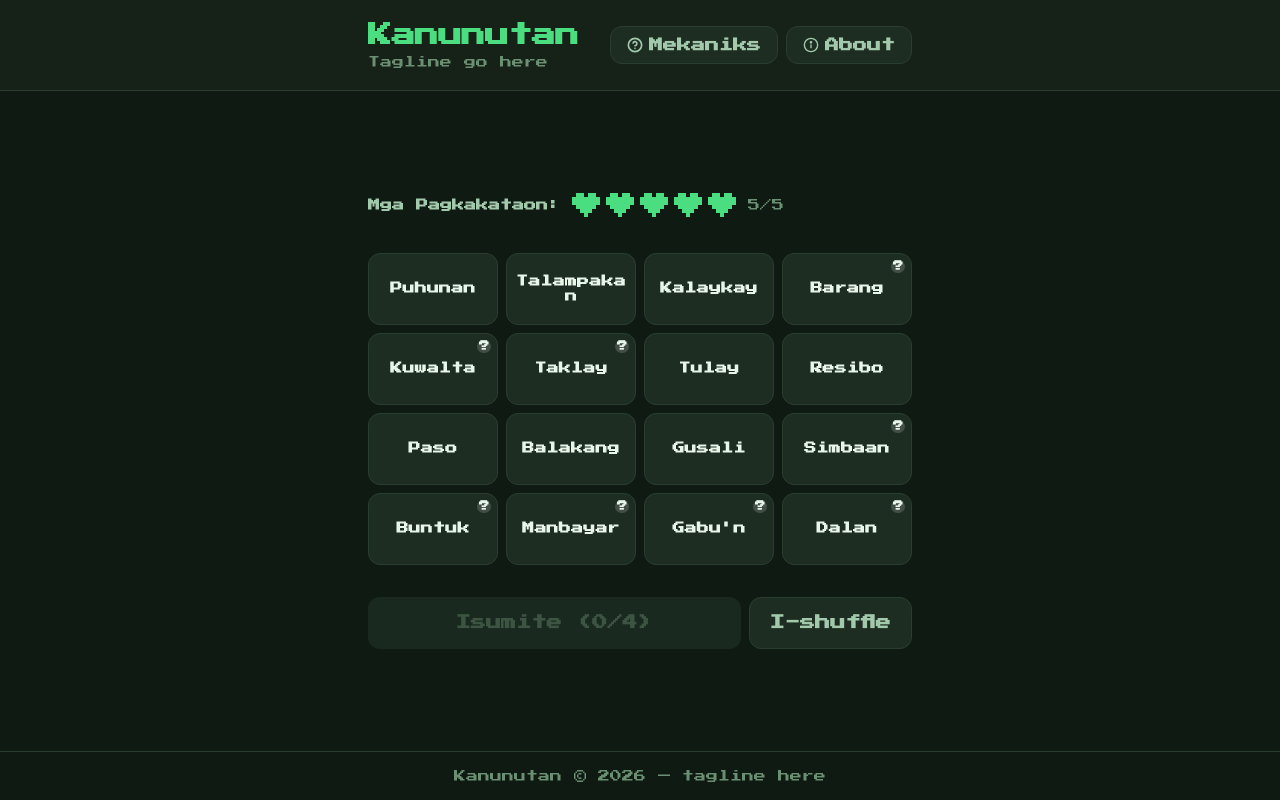
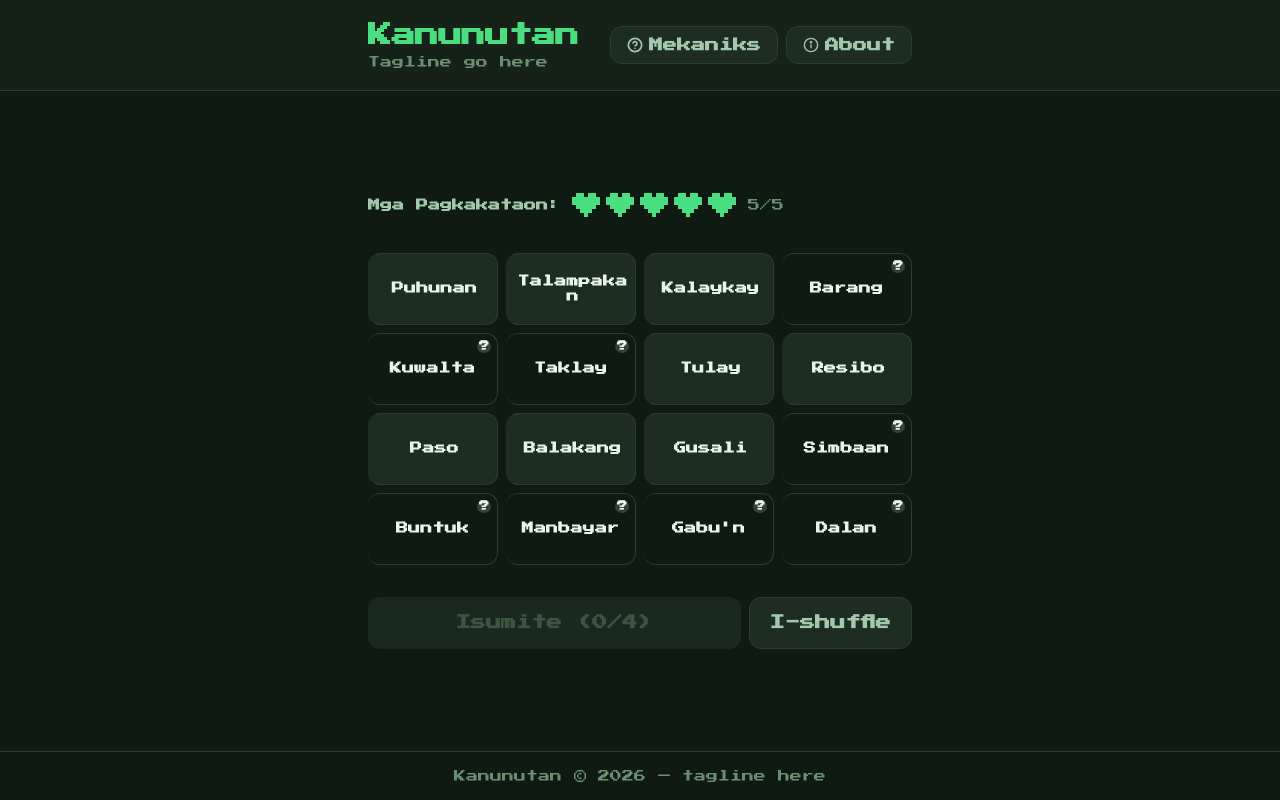
Before and after one commit to Lieralone/practice, a Next.js app: page / in a window 1280 px wide. Built offline with nearby package versions, Linux system fonts and the light colour scheme.

Commit message:
Enhance WordTile with language accents and hints
Added language-specific accent colors and hint text for Kapampangan and Pangasinense words.

```diff
--- a/components/word-tile.tsx
+++ b/components/word-tile.tsx
@@ -27,7 +27,31 @@ export default function WordTile({
   const [showHint, setShowHint] = useState(false);
   const hasHint =
     word.language === "kapampangan" || word.language === "pangasinense";
-  const hintText = word.translation ? word.translation : "Hint available";
+
+  const languageName =
+    word.language === "kapampangan"
+      ? "Kapampangan"
+      : word.language === "pangasinense"
+      ? "Pangasinense"
+      : "";
+
+  const languageAccentColor =
+    word.language === "kapampangan"
+      ? "var(--kapampangan-accent)"
+      : word.language === "pangasinense"
+      ? "var(--pangasinense-accent)"
+      : "transparent";
+
+  const languageAccentBackground =
+    word.language === "kapampangan"
+      ? "var(--kapampangan-accent-bg)"
+      : word.language === "pangasinense"
+      ? "var(--pangasinense-accent-bg)"
+      : "var(--bg-tertiary)";
+
+  const hintText = word.translation
+    ? `${languageName} ng '${word.translation}'`
+    : "Hint available";
 
   return (
     <button
@@ -45,7 +69,8 @@ export default function WordTile({
         border: isSelected
           ? "2px solid var(--green-primary)"
           : "1px solid var(--border-default)",
-        background: isSelected ? "var(--green-glow)" : "var(--bg-tertiary)",
+        borderLeft: `4px solid ${languageAccentColor}`,
+        background: isSelected ? "var(--green-glow)" : languageAccentBackground,
         color: isSelected ? "var(--green-primary)" : "var(--text-primary)",
         fontSize: "clamp(0.5rem, 2.2vw, 0.75rem)",
         fontWeight: 700,
@@ -68,7 +93,7 @@ export default function WordTile({
       }}
       onMouseLeave={(e) => {
         if (!isDisabled && !isSelected) {
-          e.currentTarget.style.background = "var(--bg-tertiary)";
+          e.currentTarget.style.background = languageAccentBackground;
           e.currentTarget.style.borderColor = "var(--border-default)";
         }
       }}
@@ -107,7 +132,7 @@ export default function WordTile({
                 setShowHint((current) => !current);
               }
             }}
-            aria-label={`Translation: ${hintText}`}
+            aria-label={hintText}
             title={hintText}
             style={{
               position: "absolute",
```
